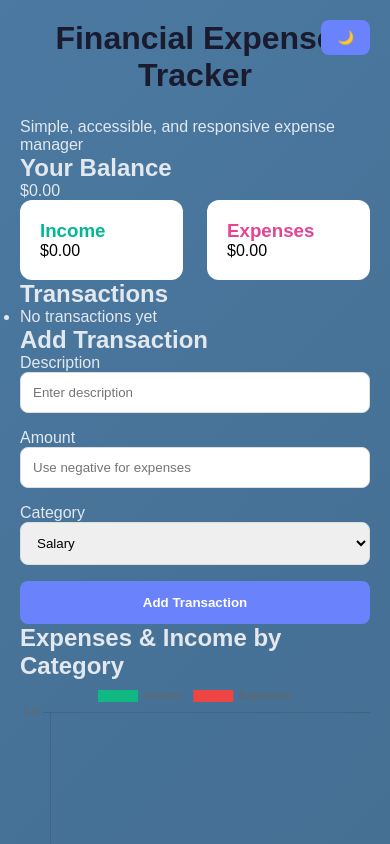
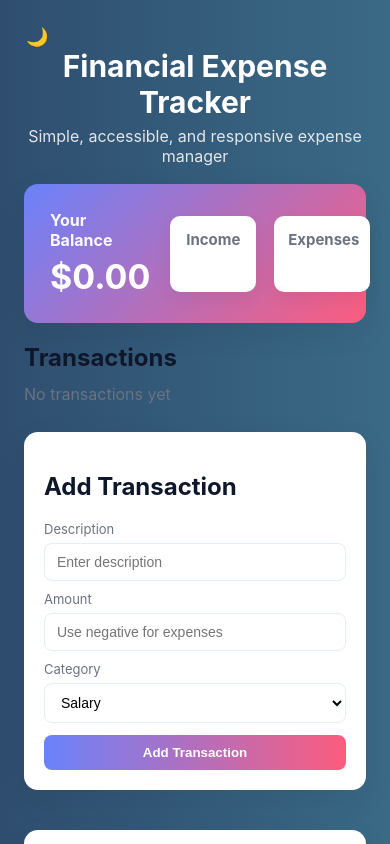
Before and after one commit to yash249114/expense-tracker, a plain HTML site: page index.html in a window 390 px wide. Shown: the top 844 px of the page. Drawn offline with nearby package versions, Linux system fonts and the light colour scheme.

Commit message:
Update style.css

```diff
--- a/style.css
+++ b/style.css
@@ -1,132 +1,151 @@
-* {
-  margin: 0;
-  padding: 0;
-  box-sizing: border-box;
+:root{
+  --bg:#f5f7fb;
+  --card:#ffffff;
+  --muted:#6b7280;
+  --accent1:#6a82fb;
+  --accent2:#fc5c7d;
+  --income:#10b981;
+  --expense:#ef4444;
+  --glass-shadow: 0 10px 30px rgba(18,25,40,0.08);
+  --radius:14px;
+  --maxw:1100px;
 }
 
-body {
-  background: linear-gradient(135deg, #4b79a1, #283e51);
-  font-family: "Poppins", sans-serif;
-  padding: 20px;
-  color: #e3e8ef;
-  min-height: 100vh;
+/* Reset */
+*{box-sizing:border-box}
+html,body{height:100%}
+body{
+  margin:0;
+  font-family: "Inter", system-ui, -apple-system, "Segoe UI", Roboto, "Helvetica Neue", Arial;
+  background: linear-gradient(90deg,#2f4e6f 0%, #3a6a86 100%);
+  color: #0f172a;
+  -webkit-font-smoothing:antialiased;
+  -moz-osx-font-smoothing:grayscale;
+  padding:48px 24px;
+  display:flex;
+  justify-content:center;
 }
 
-#mode-toggle {
-  position: fixed;
-  top: 20px;
-  right: 20px;
-  padding: 10px 16px;
-  border: none;
-  border-radius: 8px;
-  cursor: pointer;
-  background: #6a82fb;
-  color: white;
-  font-weight: 500;
+/* Page container */
+.page{
+  width:100%;
+  max-width:var(--maxw);
 }
 
-.container {
-  max-width: 1200px;
-  margin: auto;
-  background: white;
-  padding: 24px;
-  border-radius: 16px;
+/* Dark mode */
+body.dark{
+  background: linear-gradient(90deg,#0f1724 0%, #13202a 100%);
+  color:#e6eef6;
+}
+body.dark .card{background:#0f1724}
+body.dark .summary-box{background:#111827}
+body.dark .form input, body.dark .form select{background:#0f1724;color:#e6eef6;border-color:#2b3942}
+
+/* Mode toggle */
+.mode-toggle{
+  position:fixed;
+  left:18px;
+  top:18px;
+  background:transparent;
+  color:var(--card);
+  border:none;
+  padding:8px;
+  font-size:18px;
+  cursor:pointer;
+  border-radius:8px;
+  box-shadow:none;
+  z-index:40;
+}
+.mode-toggle:focus{outline:3px solid rgba(102,126,234,0.15)}
+
+/* Hero */
+.hero{ text-align:center; margin-bottom:18px }
+.hero h1{ font-size:30px; margin:0 0 6px; color:var(--card)}
+.hero .subtitle{ color:rgba(255,255,255,0.85); margin:0 0 6px }
+
+/* Card base */
+.card{
+  background:var(--card);
+  border-radius:var(--radius);
+  padding:20px;
+  box-shadow:var(--glass-shadow);
+  margin-bottom:18px;
 }
 
-h1 {
-  text-align: center;
-  color: #1a1b2e;
-  margin-bottom: 24px;
+/* Balance card */
+.balance-card{
+  display:flex;
+  gap:20px;
+  align-items:center;
+  justify-content:space-between;
+  padding:26px;
+  background: linear-gradient(135deg,var(--accent1),var(--accent2));
+  color:white;
 }
+.balance-left h2{ margin:0; font-size:16px; opacity:0.95 }
+.balance-amount{ font-size:34px; font-weight:700; margin-top:6px }
 
-.balance-container {
-  text-align: center;
-  background: linear-gradient(135deg, #6a82fb, #fc5c7d);
-  padding: 24px;
-  border-radius: 16px;
-  color: white;
-  margin-bottom: 30px;
+/* summary boxes */
+.summary{ display:flex; gap:18px; flex:1; justify-content:flex-end }
+.summary-box{
+  width:220px;
+  background:var(--card);
+  color:inherit;
+  border-radius:10px;
+  padding:14px;
+  box-shadow:0 6px 18px rgba(18,25,40,0.06);
+  text-align:center;
 }
+.summary-box h3{ margin:0; font-size:15px; color:var(--muted) }
+.summary-amount{ font-size:18px; margin-top:8px; font-weight:700 }
 
-.summary {
-  display: grid;
-  grid-template-columns: 1fr 1fr;
-  gap: 24px;
+/* layout */
+.content{ display:grid; grid-template-columns:1fr 360px; gap:28px; align-items:start; margin-top:20px }
+.left-col h2{ margin:0 0 12px 0; color:#0f172a }
+.transaction-list{ list-style:none; padding:0; margin:0; max-height:420px; overflow:auto }
+
+/* transaction item */
+.transaction{
+  display:flex; justify-content:space-between; align-items:center;
+  gap:12px;
+  background:linear-gradient(180deg,#ffffff,#fafafa);
+  border-radius:10px;
+  padding:12px 14px;
+  margin-bottom:10px;
+  box-shadow:0 6px 18px rgba(18,25,40,0.04);
 }
+.transaction .meta{ font-size:14px; color:#0f172a }
+.transaction small{ display:block; color:var(--muted); margin-top:6px }
+.transaction .amount{ font-weight:700; min-width:110px; text-align:right }
+.transaction.income .amount{ color:var(--income) }
+.transaction.expense .amount{ color:var(--expense) }
 
-.income, .expenses {
-  background: white;
-  color: black;
-  padding: 20px;
-  border-radius: 12px;
+.delete-btn{
+  border:0;background:transparent;color:var(--expense);
+  cursor:pointer;margin-left:12px;font-weight:700;font-size:14px;
 }
+.delete-btn:focus{outline:3px solid rgba(239,68,68,0.12)}
 
-.income h3 { color: #00b894; }
-.expenses h3 { color: #e84393; }
+/* form */
+.form label{ display:block; font-size:13px; margin-top:10px; color:var(--muted) }
+.form input, .form select{
+  width:100%; padding:10px 12px; margin-top:6px; border-radius:8px;
+  border:1px solid #e6edf3; background: #fff;
+  font-size:14px;
+}
+.btn{ display:inline-block;padding:10px 14px;border-radius:8px;border:0;cursor:pointer;font-weight:600 }
+.btn.primary{ width:100%; margin-top:12px; background:linear-gradient(90deg,var(--accent1),var(--accent2)); color:white }
 
-.main-content {
-  display: grid;
-  grid-template-columns: 1fr 1fr;
-  gap: 24px;
+/* chart section */
+.chart-section{ margin-top:22px; padding:18px }
+canvas{ width:100% !important; height:320px !important }
+
+/* footer */
+.footer{ margin-top:18px; text-align:center; color:rgba(15,23,42,0.55); font-size:13px }
+
+/* responsive */
+@media (max-width:980px){
+  .content{ grid-template-columns:1fr; }
+  .summary{ justify-content:center }
+  .summary-box{ width:48% }
 }
-
-.transaction-container ul {
-  max-height: 450px;
-  overflow-y: auto;
-  list-style: none;
-}
-
-.transaction {
-  display: flex;
-  justify-content: space-between;
-  background: #fff;
-  padding: 12px 16px;
-  border-radius: 12px;
-  margin-bottom: 12px;
-  border-left: 5px solid;
-}
-
-.transaction.income { border-color: #00b894; }
-.transaction.expense { border-color: #e84393; }
-
-.delete-btn {
-  background: none;
-  border: none;
-  cursor: pointer;
-  color: #e84393;
-  font-size: 18px;
-}
-
-.form-container {
-  background: #eef3ff;
-  padding: 20px;
-  border-radius: 12px;
-}
-
-input, select {
-  width: 100%;
-  padding: 12px;
-  margin-bottom: 16px;
-  border-radius: 8px;
-  border: 1px solid #ddd;
-}
-
-button[type="submit"] {
-  width: 100%;
-  padding: 14px;
-  background: #6a82fb;
-  color: white;
-  border: none;
-  border-radius: 8px;
-  font-weight: 600;
-  cursor: pointer;
-}
-
-/* Dark Mode */
-body.dark {
-  background: #111;
-  color: white;
-}
-
-body.dark .container { background: #1b1b1b; }
-body.dark .transaction { background: #2b2b2b; }
```
